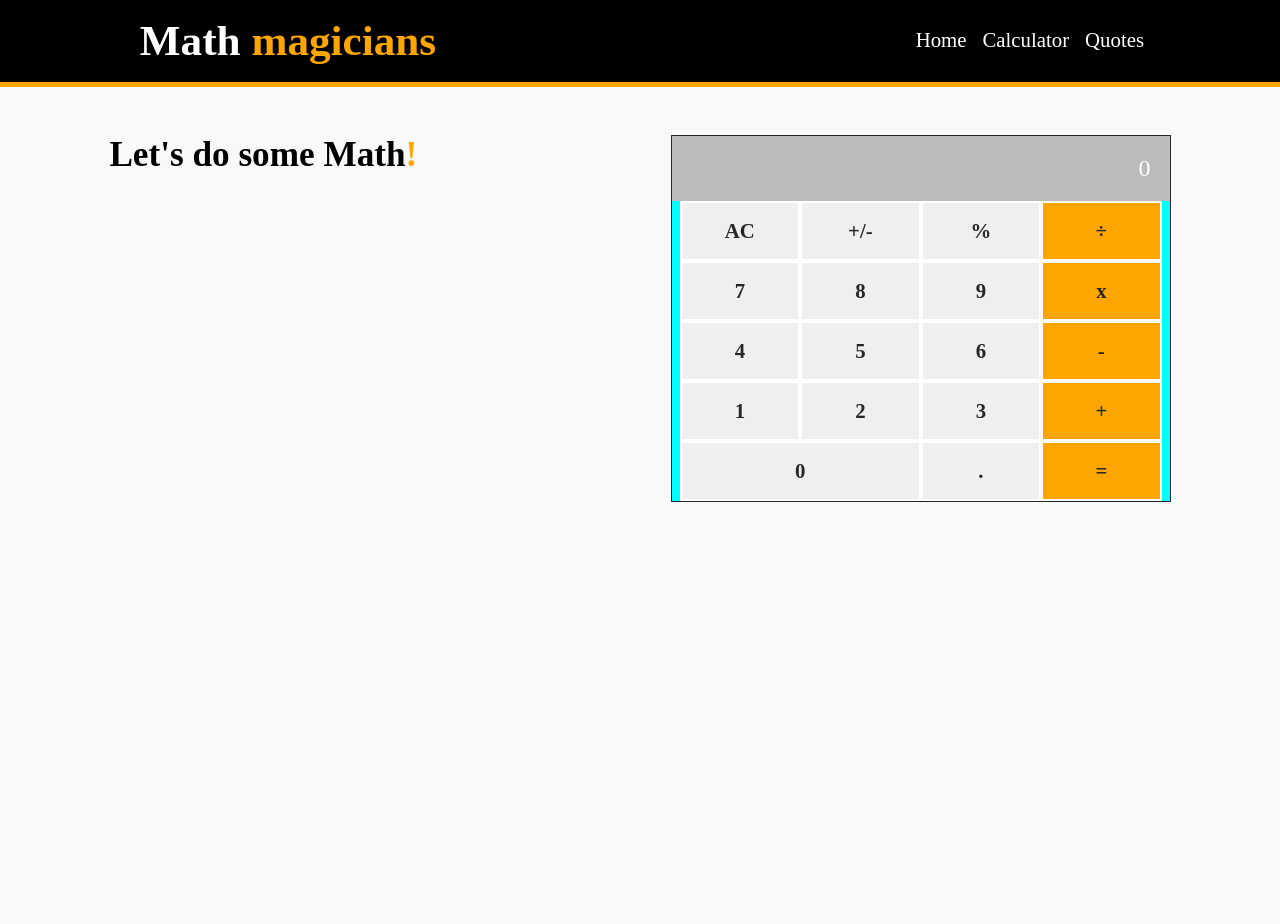
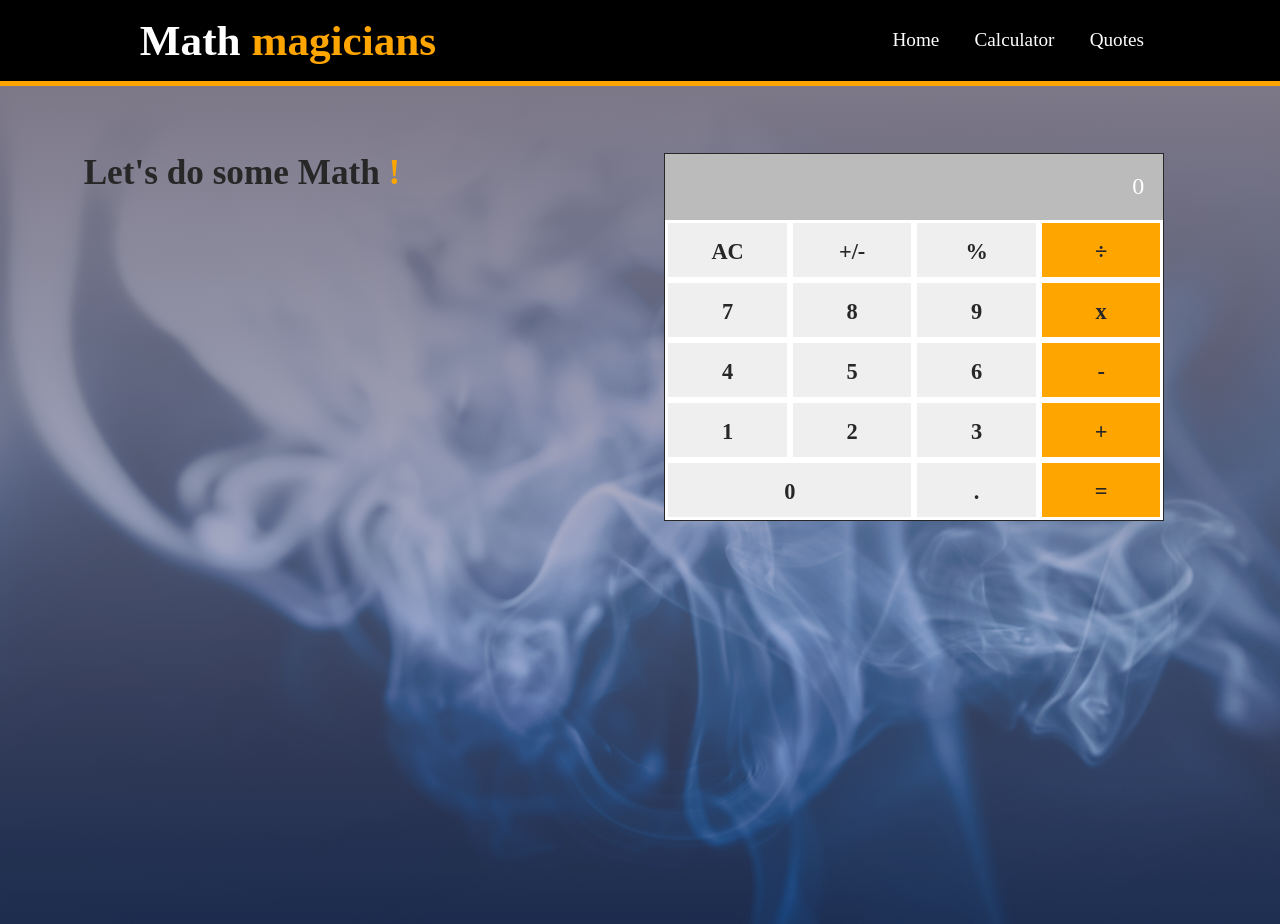
Before and after one commit to BenMukebo/Math-magicians, a React (Create React App) app: page /Calculator in a window 1280 px wide. Before the commit the page ends 887 px from the top, so only its background shows below. Built offline with nearby package versions, Linux system fonts and the light colour scheme.

Commit message:
Add background color to pages

```diff
--- a/src/components/Calculator.jsx
+++ b/src/components/Calculator.jsx
@@ -26,7 +26,7 @@ const Calculator = () => {
     <div className=" section flex-center">
       <h2>
         Let&apos;s do some Math
-        <span>!</span>
+        <span> !</span>
       </h2>
       <section className="calculator-section">
         <div className="flex-center result">
--- a/src/components/Home.js
+++ b/src/components/Home.js
@@ -5,7 +5,7 @@ const Home = () => (
     <h2>
       Welcome To The Best
       <span> Calculator </span>
-      Out There!
+      In The world!
     </h2>
     <div className="paragraph">
       <p>
@@ -15,8 +15,7 @@ const Home = () => (
       </p>
       <p>
         This technology allows students solve complicated problems quickly and in an efficient
-        manner. Calculations which were previously cumbersome and time-consuming can now be done
-        in minutes or even seconds, all at the push of a few buttons.
+        manner.
       </p>
     </div>
     <button type="button">Read More</button>
--- a/src/css/App.css
+++ b/src/css/App.css
@@ -12,10 +12,10 @@ main .calculator-section li button {
   color: #272727;
   font-weight: bolder;
   padding: 1rem 1rem;
-  font-size: 1.3rem;
+  font-size: 1.4rem;
   outline: none;
   border: none;
-  border: 2px solid #fff;
+  border: 3px solid #fff;
 }
 
 header {
@@ -43,11 +43,11 @@ header .navbar {
   color: orange;
 }
 
-li {
+.nav-item {
   padding: 0 0.5rem;
-  line-height: 80px;
+  margin-bottom: 1rem;
 }
-li .nav-item-link {
+.nav-item .nav-item-link {
   font-size: 1.2rem;
   color: #fff;
   text-decoration: none;
@@ -57,14 +57,12 @@ li .nav-item-link {
   font-size: 1rem;
   padding: 0.3rem 0;
   line-height: 1.4;
+  color: #272727;
 }
 
 .home-section {
   width: 100%;
   height: 100vh;
-  background-size: cover;
-  background-repeat: no-repeat;
-  padding: 1.2rem;
 }
 .home-section .paragraph {
   padding: 1rem 0;
@@ -82,11 +80,11 @@ li .nav-item-link {
 }
 
 .quote-section {
+  height: 100vh;
   padding: 4rem 2rem;
 }
 body {
   width: 100%;
-  height: 100%;
   background-color: #f9f9f9;
 }
 
@@ -98,6 +96,7 @@ body {
 
 h2 {
   font-size: 2.2rem;
+  color: #272727;
 }
 h2 span {
   color: orange;
@@ -105,6 +104,11 @@ h2 span {
 
 main {
   width: 100%;
+  height: auto;
+  background-image: linear-gradient(to top, rgba(133, 133, 252, 0.18), #7d7888), url("../img/background.jpg");
+  background-size: cover;
+  background-repeat: no-repeat;
+  padding: 1.2rem;
 }
 main .section {
   height: 100vh;
@@ -137,14 +141,13 @@ main .calculator-section .input:hover {
 }
 main .calculator-section ul {
   list-style: none;
-  min-width: 100%;
+  width: 100%;
   border: none;
   outline: none;
+  background-color: red;
 }
 main .calculator-section li {
   width: 100%;
-  flex: 1;
-  background-color: aqua;
 }
 main .calculator-section li button:last-child {
   background-color: orange;
@@ -159,8 +162,22 @@ main .calculator-section li:last-child button:first-child {
 }
 
 @media screen and (min-width: 540px) {
+  .home-section .paragraph p, .quote-section p {
+    font-size: 1.2rem;
+  }
+
+  .nav-item {
+    padding: 0 0.5rem;
+    line-height: 80px;
+    margin-bottom: 0rem;
+  }
+
+  main .section h2 {
+    width: 40%;
+  }
   main .calculator-section {
     width: 50%;
+    margin-right: 2rem;
   }
   main li .btn {
     height: 70px;
@@ -177,6 +194,10 @@ main .calculator-section li:last-child button:first-child {
   }
 }
 @media screen and (min-width: 768px) {
+  .nav-item {
+    padding-left: 1.7rem;
+  }
+
   main li .btn {
     height: 70px;
   }
--- a/src/scss/App.scss
+++ b/src/scss/App.scss
@@ -3,11 +3,8 @@
 @import 'home';
 body {
   width: 100%;
-  height: 100%;
+  // height: 100%;
   background-color: #f9f9f9;
-  // text-align: center;
-  // overflow-x: hidden;
-  // background-color: red;
 }
 
 .flex-center {
@@ -18,6 +15,7 @@ body {
 
 h2 {
   font-size: 2.2rem;
+  color: $text-color;
 
   span {
     color: $secondary-color;
@@ -26,6 +24,11 @@ h2 {
 
 main {
   width: 100%;
+  height: auto;
+  background-image: linear-gradient(to top, rgba(133, 133, 252, 0.18), rgb(125, 120, 136)), url("../img/background.jpg");
+  background-size: cover;
+  background-repeat: no-repeat;
+  padding: 1.2rem;
 
   .section {
     height: 100vh;
@@ -62,15 +65,15 @@ main {
 
     ul {
       list-style: none;
-      min-width: 100%;
+      width: 100%;
       border: none;
       outline: none;
+      background-color: red;
     }
 
     li {
       width: 100%;
-      flex: 1;
-      background-color: aqua;
+      // flex: 1;
 
       button {
         @extend %btn-properties;
--- a/src/scss/_config.scss
+++ b/src/scss/_config.scss
@@ -3,7 +3,7 @@ $primary-color: #fff;
 $secondary-color: orange;
 $background-color: rgba(221, 219, 219, 0.952);
 $font-stack: 'Montserrat', serif;
-$border: 2px solid $primary-color;
+$border: 3px solid $primary-color;
 
 * {
   box-sizing: border-box;
@@ -19,7 +19,7 @@ $border: 2px solid $primary-color;
   color: $text-color;
   font-weight: bolder;
   padding: 1rem 1rem;
-  font-size: 1.3rem;
+  font-size: 1.4rem;
   outline: none;
   border: none;
   border: $border;
--- a/src/scss/_responsive.scss
+++ b/src/scss/_responsive.scss
@@ -1,7 +1,21 @@
 @media screen and (min-width: 540px) {
+  %p {
+    font-size: 1.2rem;
+  }
+  .nav-item {
+    padding: 0 0.5rem;
+    line-height: 80px;
+    margin-bottom: 0rem;
+  }
   main {
+    .section {
+      h2 {
+        width: 40%;
+      }
+    }
     .calculator-section  {
       width: 50%;
+      margin-right: 2rem;
     }
     li {
       .btn {
@@ -23,6 +37,9 @@
 }
 
 @media screen and (min-width: 768px) {
+  .nav-item {
+    padding-left: 1.7rem;
+  }
   main {
     li {
       .btn {
@@ -35,7 +52,6 @@
     .navbar {
       justify-content: space-between;
       padding: 0 10%;
-
     }
   }
 
--- a/src/scss/nav.scss
+++ b/src/scss/nav.scss
@@ -27,9 +27,9 @@ header {
   }
 }
 
-li{
+.nav-item {
   padding: 0 0.5rem;
-  line-height: 80px;
+  margin-bottom: 1rem;
 
   .nav-item-link {
     font-size: 1.2rem;
```
Also changed, not shown: src/scss/_home.scss (+2 -5 lines), 3 other files (tests, documents, lock files or other folders).
